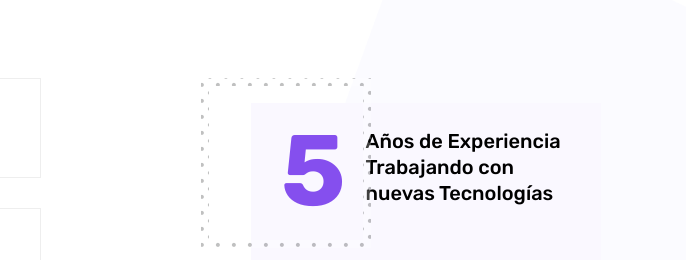
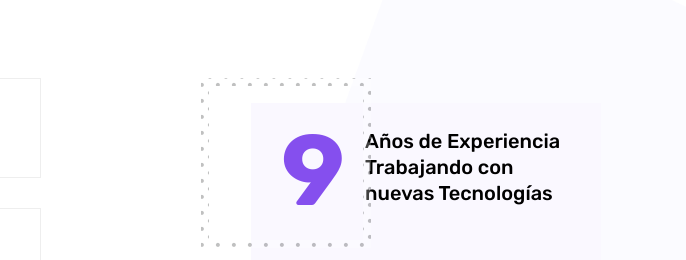
Before and after one commit to pablogre/Pablo_web, a plain HTML site: page index.html in a window 1280 px wide. Shown: the part 1360-1620 px from the top of the page, 594-1280 px from the left. Drawn offline with Linux system fonts and the light colour scheme; some packages are replaced by stand-ins of ours.

Commit message:
Change experience span value from '5' to '9'

```diff
--- a/index.html
+++ b/index.html
@@ -209,7 +209,7 @@
 				<div class="offset-lg-2 col-lg-4 col-md-6">
 					<div class="client-info">
 						<div class="d-flex mb-50">
-							<span class="lage">5</span>
+							<span class="lage">9</span>
 							<span class="smll">Años de Experiencia Trabajando con nuevas Tecnologías</span>
 						</div>
 						<div class="call-now d-flex">
```
